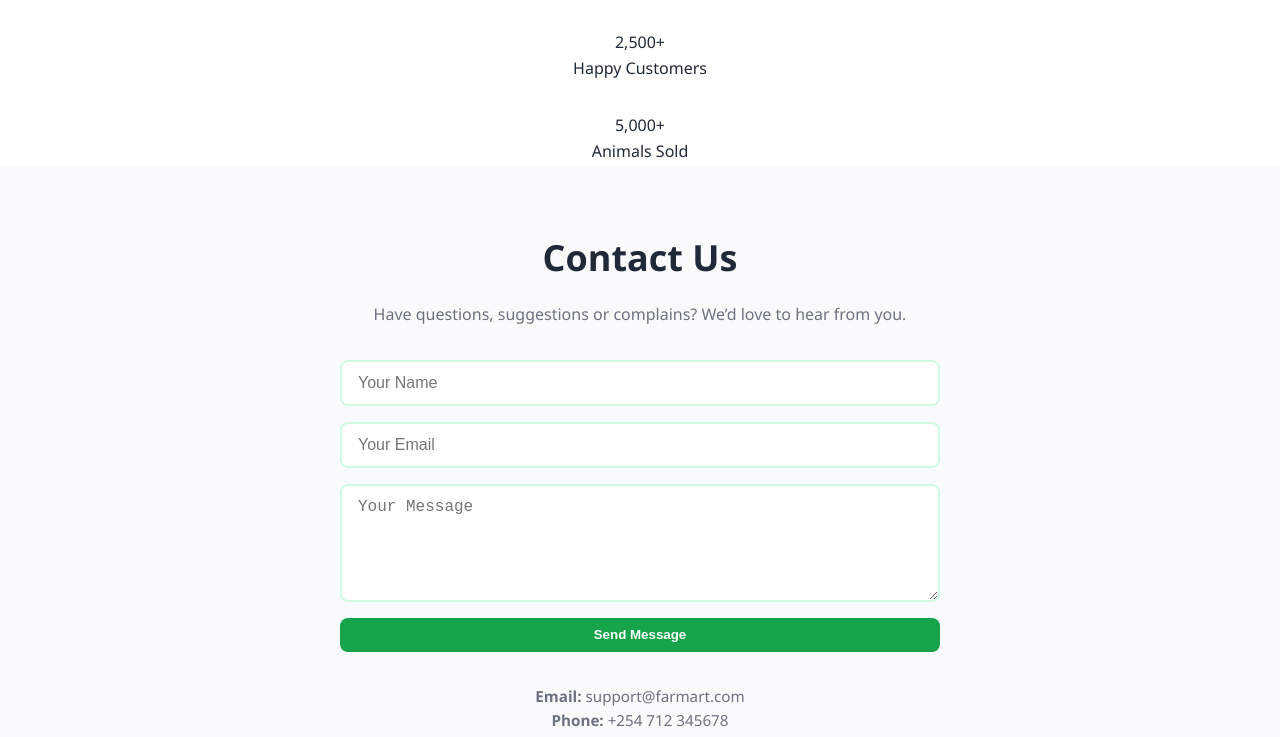
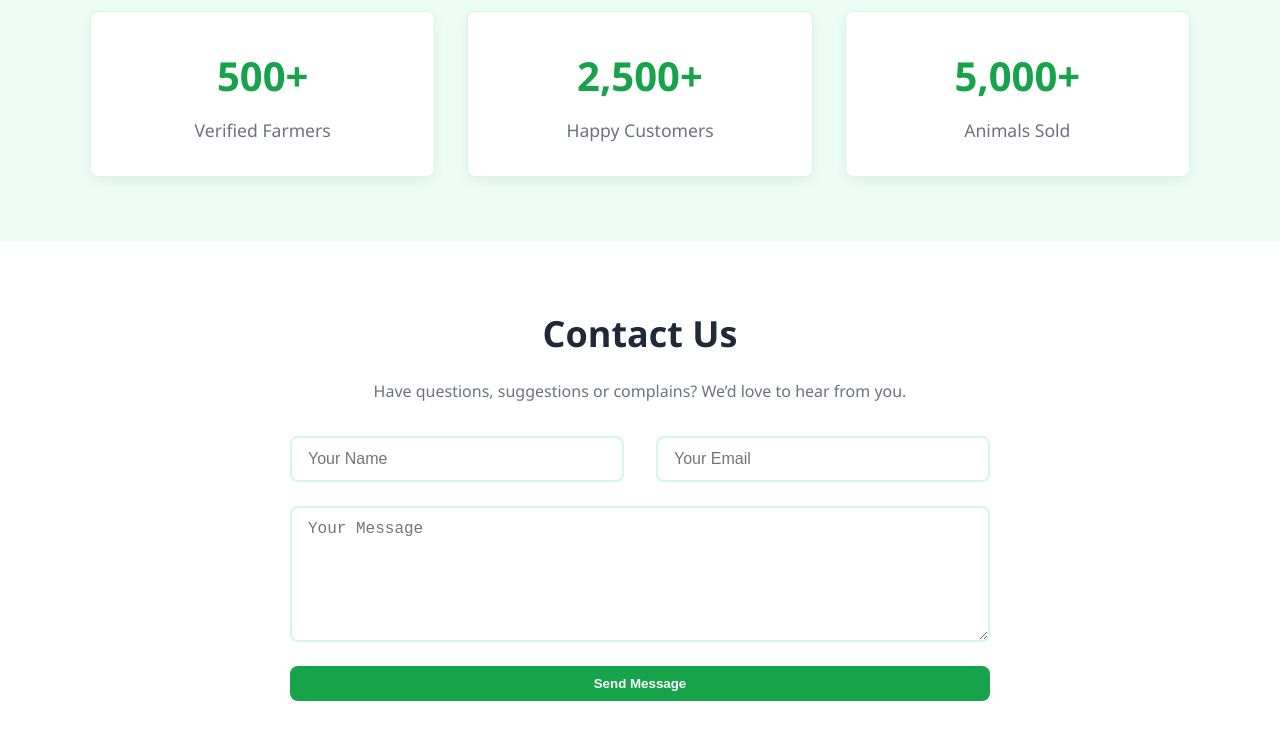
Before and after one commit to Elvis24-tech/Farm-Fresh, a React (Vite) app: page / in a window 1280 px wide. Shown: the part 2400-3137 px from the top of the page. Built offline with nearby package versions, Linux system fonts and the light colour scheme.

Commit message:
contact us

```diff
--- a/package.json
+++ b/package.json
@@ -10,6 +10,7 @@
     "preview": "vite preview"
   },
   "dependencies": {
+    "@emailjs/browser": "^4.4.1",
     "lucide-react": "^0.525.0",
     "react": "^19.1.0",
     "react-dom": "^19.1.0",
--- a/src/components/ContactSection.jsx
+++ b/src/components/ContactSection.jsx
@@ -1,25 +1,91 @@
+import { useRef, useState } from 'react';
+import emailjs from '@emailjs/browser';
+
 const ContactSection = () => {
+  const form = useRef();
+  const [message, setMessage] = useState('');
+
+  const sendEmail = (e) => {
+    e.preventDefault();
+
+    emailjs
+      .sendForm(
+        'service_ili2gqn',
+        'template_fcam8bq',
+        form.current,
+        'upGLNWzucnIH6y9pT'
+      )
+      .then(
+        (result) => {
+          console.log(result.text);
+          setMessage('✅ Message sent successfully!');
+          form.current.reset();
+        },
+        (error) => {
+          console.error(error.text);
+          setMessage(' Failed to send message. Please try again later.');
+        }
+      );
+  };
+
   return (
-      <section className="contact-section" id="contact">
+    <section className="section" id="contact">
       <div className="container">
-          <h2 className="section-title">Contact Us</h2>
-          <p className="section-subtitle">
-            Have questions, suggestions or complains? We’d love to hear from you.
-          </p>
+        <h2 className="section-title text-center">Contact Us</h2>
+        <p className="section-subtitle text-center">Have questions, suggestions or complains? We’d love to hear from you.</p>
 
-          <form className="contact-form" onSubmit={(e) => e.preventDefault()}>
-            <input type="text" placeholder="Your Name" required className="input" />
-            <input type="email" placeholder="Your Email" required className="input" />
-            <textarea placeholder="Your Message" required className="textarea" rows="5"></textarea>
+        <form ref={form} onSubmit={sendEmail} className="contact-form">
+          <div className="grid grid-2">
+            <input
+              type="text"
+              name="user_name"
+              placeholder="Your Name"
+              required
+              className="input"
+            />
+            <input
+              type="email"
+              name="user_email"
+              placeholder="Your Email"
+              required
+              className="input"
+            />
+          </div>
+          <textarea
+            name="message"
+            rows="6"
+            placeholder="Your Message"
+            required
+            className="input"
+          ></textarea>
           <button type="submit" className="button button-green">
             Send Message
           </button>
+          {message && (
+            <p
+              style={{
+                marginTop: '1rem',
+                color: message.includes('successfully') ? 'green' : 'red',
+              }}
+            >
+              {message}
+            </p>
+          )}
         </form>
 
-          <div className="contact-details">
-            <p><strong>Email:</strong> support@farmart.com</p>
-            <p><strong>Phone:</strong> +254 712 345678</p>
-            <p><strong>Location:</strong> Nairobi, Kenya</p>
+        <div
+          className="contact-details text-center"
+          style={{ marginTop: '3rem' }}
+        >
+          <p>
+            <strong>Email:</strong> support@farmart.com
+          </p>
+          <p>
+            <strong>Phone:</strong> +254 712 345678
+          </p>
+          <p>
+            <strong>Location:</strong> Nairobi, Kenya
+          </p>
         </div>
       </div>
     </section>
--- a/src/components/StatsSection.jsx
+++ b/src/components/StatsSection.jsx
@@ -1,17 +1,17 @@
 const StatsSection = () => (
-    <section className="py-16 bg-green-50">
-      <div className="max-w-7xl mx-auto px-4 sm:px-6 lg:px-8 grid grid-cols-1 md:grid-cols-3 gap-8 text-center">
-        <div>
-          <div className="text-4xl font-bold text-green-600 mb-2">500+</div>
-          <div className="text-gray-700 font-medium">Verified Farmers</div>
+  <section className="stats-section">
+    <div className="stats-container">
+      <div className="stat-item">
+        <div className="stat-number">500+</div>
+        <div className="stat-label">Verified Farmers</div>
       </div>
-        <div>
-          <div className="text-4xl font-bold text-green-600 mb-2">2,500+</div>
-          <div className="text-gray-700 font-medium">Happy Customers</div>
+      <div className="stat-item">
+        <div className="stat-number">2,500+</div>
+        <div className="stat-label">Happy Customers</div>
       </div>
-        <div>
-          <div className="text-4xl font-bold text-green-600 mb-2">5,000+</div>
-          <div className="text-gray-700 font-medium">Animals Sold</div>
+      <div className="stat-item">
+        <div className="stat-number">5,000+</div>
+        <div className="stat-label">Animals Sold</div>
       </div>
     </div>
   </section>
--- a/src/index.css
+++ b/src/index.css
@@ -487,44 +487,101 @@ footer .bottom {
   color: #facc15; /* yellow star */
 }
 
+/* Contact Section */
+.contact-form {
+  margin-top: 2rem;
+  display: flex;
+  flex-direction: column;
+  gap: 1.5rem;
+  max-width: 700px;
+  margin-left: auto;
+  margin-right: auto;
+}
+
+.grid-2 {
+  display: grid;
+  gap: 1.25rem;
+  grid-template-columns: repeat(auto-fit, minmax(250px, 1fr));
+}
+
+.contact-form .input,
+.contact-form textarea {
+  width: 100%;
+  padding: 0.75rem 1rem;
+  border: 2px solid var(--border-color);
+  border-radius: var(--radius);
+  font-size: 1rem;
+  transition: border 0.2s ease, box-shadow 0.2s ease;
+}
+
+.contact-form .input:focus,
+.contact-form textarea:focus {
+  outline: none;
+  border-color: var(--primary-color);
+  box-shadow: 0 0 0 3px rgba(22, 163, 74, 0.2);
+}
+
+.contact-details {
+  margin-top: 3rem;
+  font-size: 1.1rem;
+  color: var(--text-color);
+  background: #ecfdf5;
+  padding: 2rem;
+  border-radius: var(--radius);
+  border: 1px solid var(--border-color);
+  max-width: 700px;
+  margin-left: auto;
+  margin-right: auto;
+}
+
+.contact-details p {
+  margin-bottom: 0.75rem;
+}
+
+/* Stats Section */
+.stats-section {
+  background: #ecfdf5;
+  padding: 4rem 2rem;
+}
+
+.stats-container {
+  max-width: 1100px;
+  margin: 0 auto;
+  display: grid;
+  grid-template-columns: repeat(auto-fit, minmax(220px, 1fr));
+  gap: 2rem;
+  text-align: center;
+}
+
+.stat-item {
+  background: white;
+  padding: 2rem;
+  border-radius: var(--radius);
+  border: 1px solid var(--border-color);
+  box-shadow: var(--shadow);
+  transition: transform 0.2s ease, box-shadow 0.2s ease;
+}
+
+.stat-item:hover {
+  transform: translateY(-4px);
+  box-shadow: 0 12px 30px rgba(0, 0, 0, 0.08);
+}
+
+.stat-number {
+  font-size: 2.5rem;
+  font-weight: bold;
+  color: var(--primary-color);
+  margin-bottom: 0.5rem;
+}
+
+.stat-label {
+  font-size: 1.1rem;
+  font-weight: 500;
+  color: var(--text-muted);
+}
 
 /* Utilities */
 .text-center { text-align: center; }
 .grid { display: grid; gap: 2rem; }
 .grid-3 { grid-template-columns: repeat(auto-fit, minmax(250px,1fr)); }
 .grid-4 { grid-template-columns: repeat(auto-fit, minmax(200px,1fr)); }
-
-
-.contact-section {
-  padding: 4rem 2rem;
-  background: #f9fafb;
-  color: var(--text-color);
-}
-
-.contact-form {
-  display: flex;
-  flex-direction: column;
-  gap: 1rem;
-  max-width: 600px;
-  margin: 2rem auto;
-}
-
-.contact-form .input,
-.contact-form .textarea {
-  width: 100%;
-  padding: 0.75rem 1rem;
-  font-size: 1rem;
-  border: 2px solid var(--border-color);
-  border-radius: var(--radius);
-}
-
-.contact-form .textarea {
-  resize: vertical;
-}
-
-.contact-details {
-  text-align: center;
-  margin-top: 2rem;
-  font-size: 0.95rem;
-  color: var(--text-muted);
-}
```
Also changed, not shown: 1 other file (tests, documents, lock files or other folders). Lines whose indentation alone changed are shown as unchanged.
